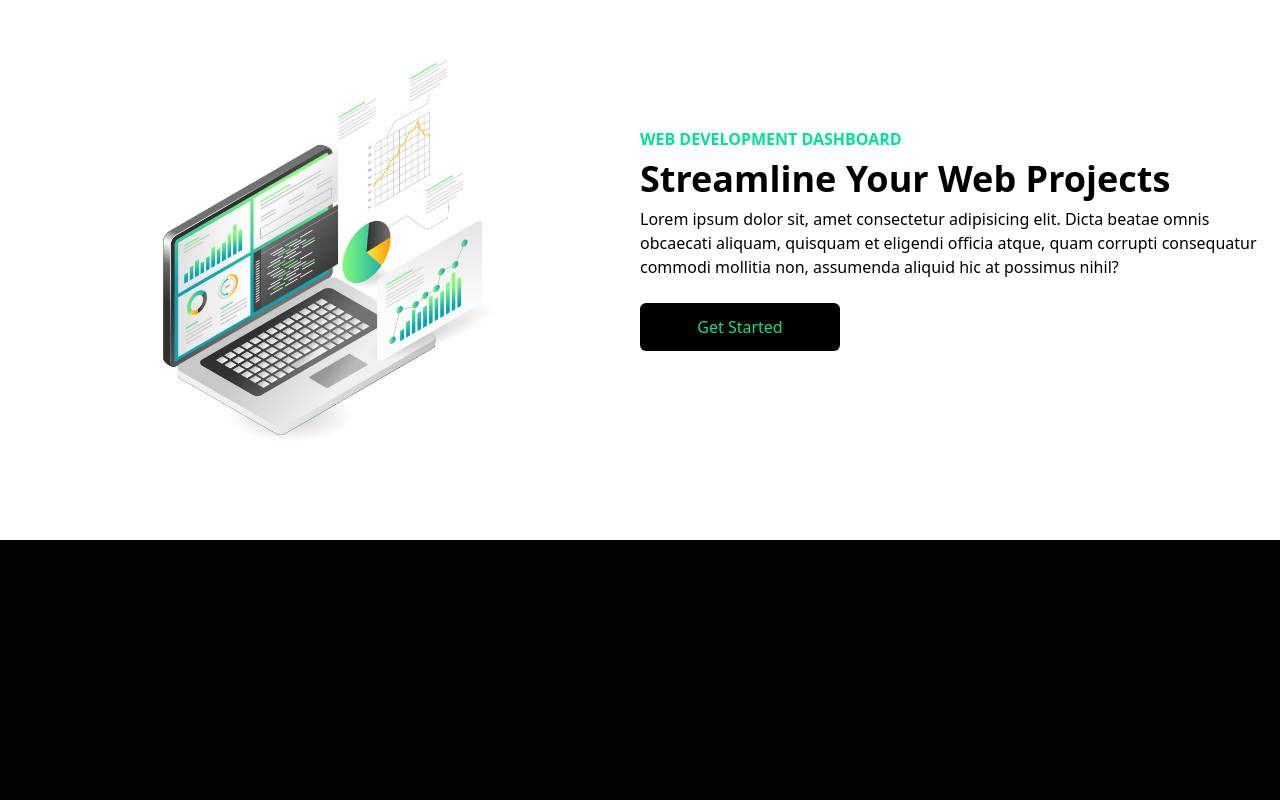
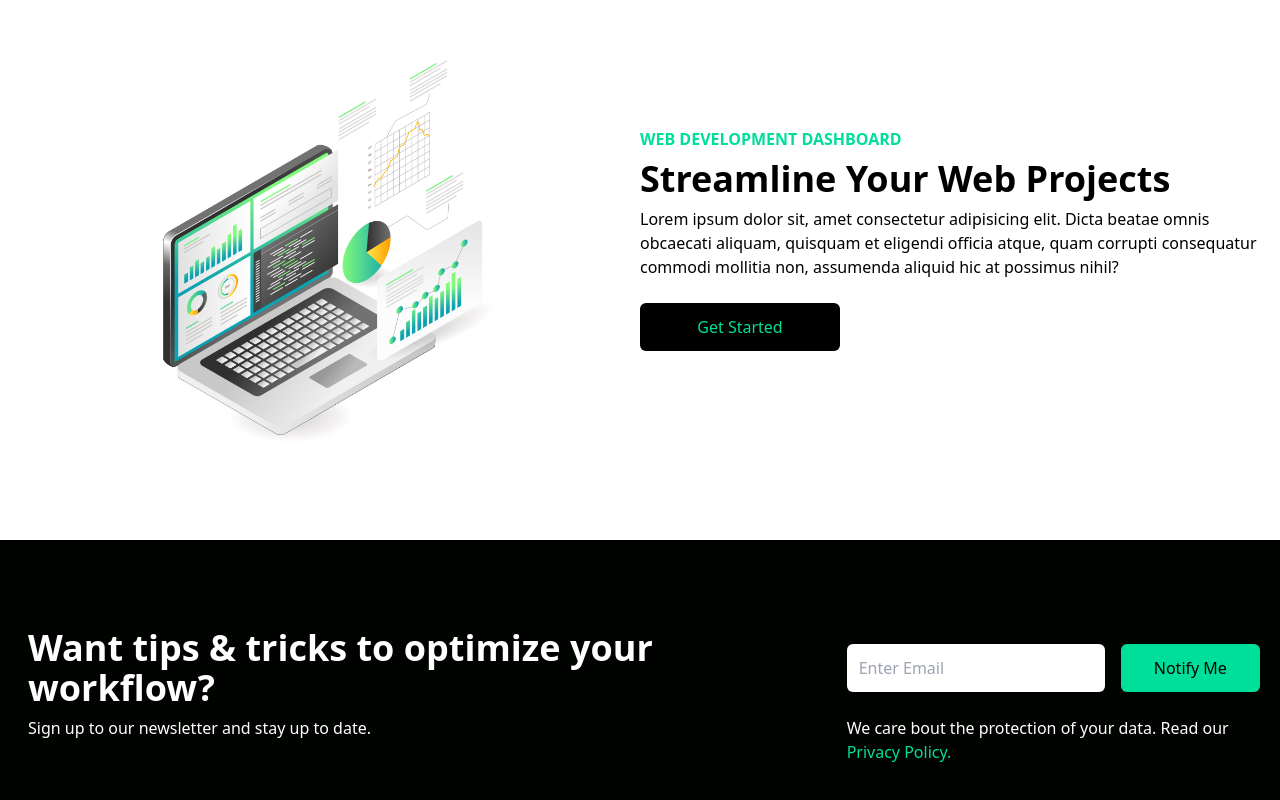
Before and after one commit to ahmadwahlah/WebDevMastery., a React (Create React App) app: page / in a window 1280 px wide. Shown: the part 943-1743 px from the top of the page. Before the commit the page ends 1483 px from the top, so only its background shows below. Built offline with nearby package versions, Linux system fonts and the light colour scheme.

Commit message:
newsletter component added

```diff
--- a/src/App.js
+++ b/src/App.js
@@ -2,6 +2,7 @@
 import Navbar from "./components/Navbar";
 import Hero from "./components/Hero";
 import Dashboard from "./components/Dashboard";
+import Newsletter from "./components/Newsletter";
 
 export default function App() {
   return (
@@ -10,6 +11,7 @@
         <Navbar />
         <Hero />
         <Dashboard />
+        <Newsletter />
       </div>
     </div>
   );
--- /dev/null
+++ b/src/components/Newsletter.js
@@ -0,0 +1,34 @@
+import React from "react";
+
+function Newsletter() {
+  return (
+    <div className="w-full py-16 text-white px-4">
+      <div className=" max-w-[1240px] mx-auto grid lg:grid-cols-3">
+        <div className=" lg:col-span-2 my-4 px-2">
+          <h1 className="md:text-4xl sm:text-3xl text-2xl font-bold py-2">
+            Want tips & tricks to optimize your workflow?{" "}
+          </h1>
+          <p>Sign up to our newsletter and stay up to date.</p>
+        </div>
+        <div className="my-4">
+          <div className=" flex flex-col sm:flex-row items-center justify-between w-full">
+            <input
+              className="p-3 flex w-full rounded-md text-black"
+              type="email"
+              placeholder="Enter Email"
+            />
+            <button className="text-black rounded-md bg-[#00df9a] font-medium w-[200px] ml-4 my-6 px-6 py-3">
+              Notify Me
+            </button>
+          </div>
+          <p>
+            We care bout the protection of your data. Read our
+            <span className="text-[#00df9a]"> Privacy Policy.</span>
+          </p>
+        </div>
+      </div>
+    </div>
+  );
+}
+
+export default Newsletter;
```
